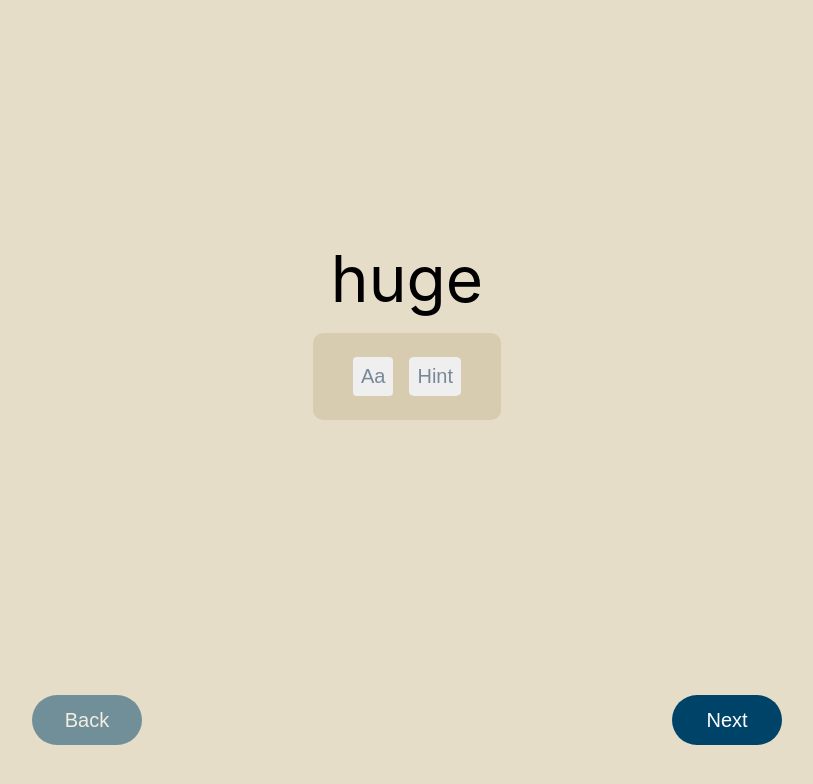
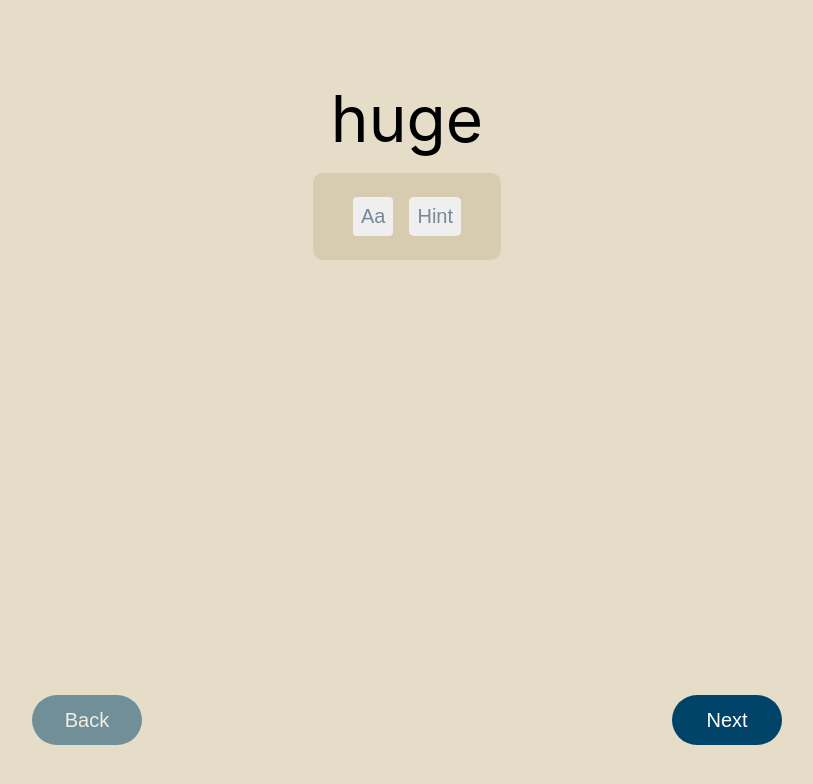
Before and after one commit to MPucanTrask/en-practice, a React (Create React App) app: page / in a window 1280 px wide. Shown: the top 784 px of the page, without its empty margins (233-1046 px from the left). Built offline with nearby package versions, Linux system fonts and the light colour scheme.

Commit message:
refactoring

```diff
--- a/src/App.styles.scss
+++ b/src/App.styles.scss
@@ -1,8 +1,10 @@
 .container {
+  display: flex;
+  flex-direction: column;
+  margin: 0;
+  min-height: 100vh;
   height: 100vh;
   min-width: 100vw;
-  display: flex;
-  flex-direction: column;
   justify-content: center;
   align-items: center;
   background: #E5DDC8;
@@ -13,6 +15,7 @@
   }
 
   .main--wrapper {
+    flex: 1;
     height: 15rem;
   }
 
```
